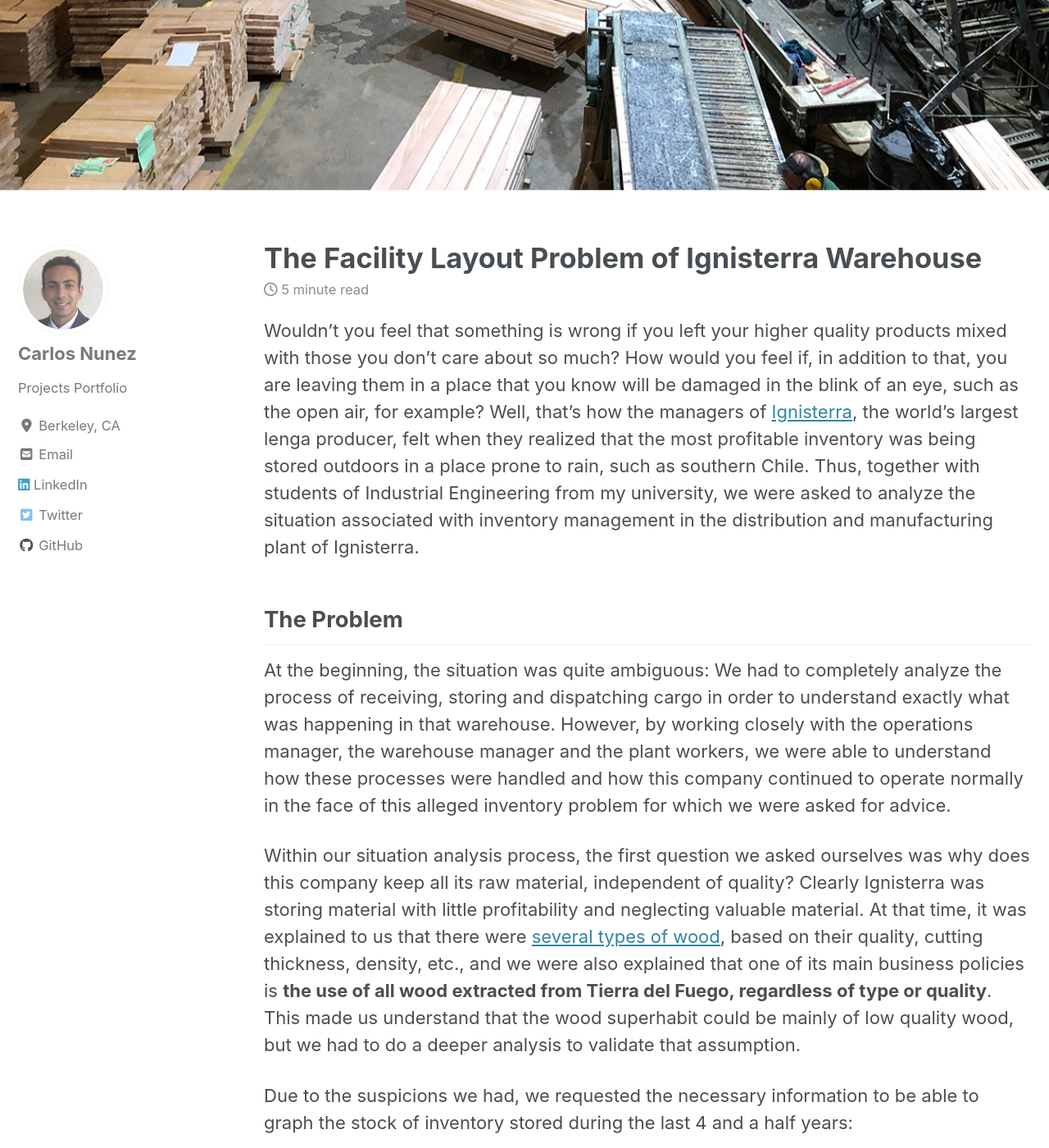
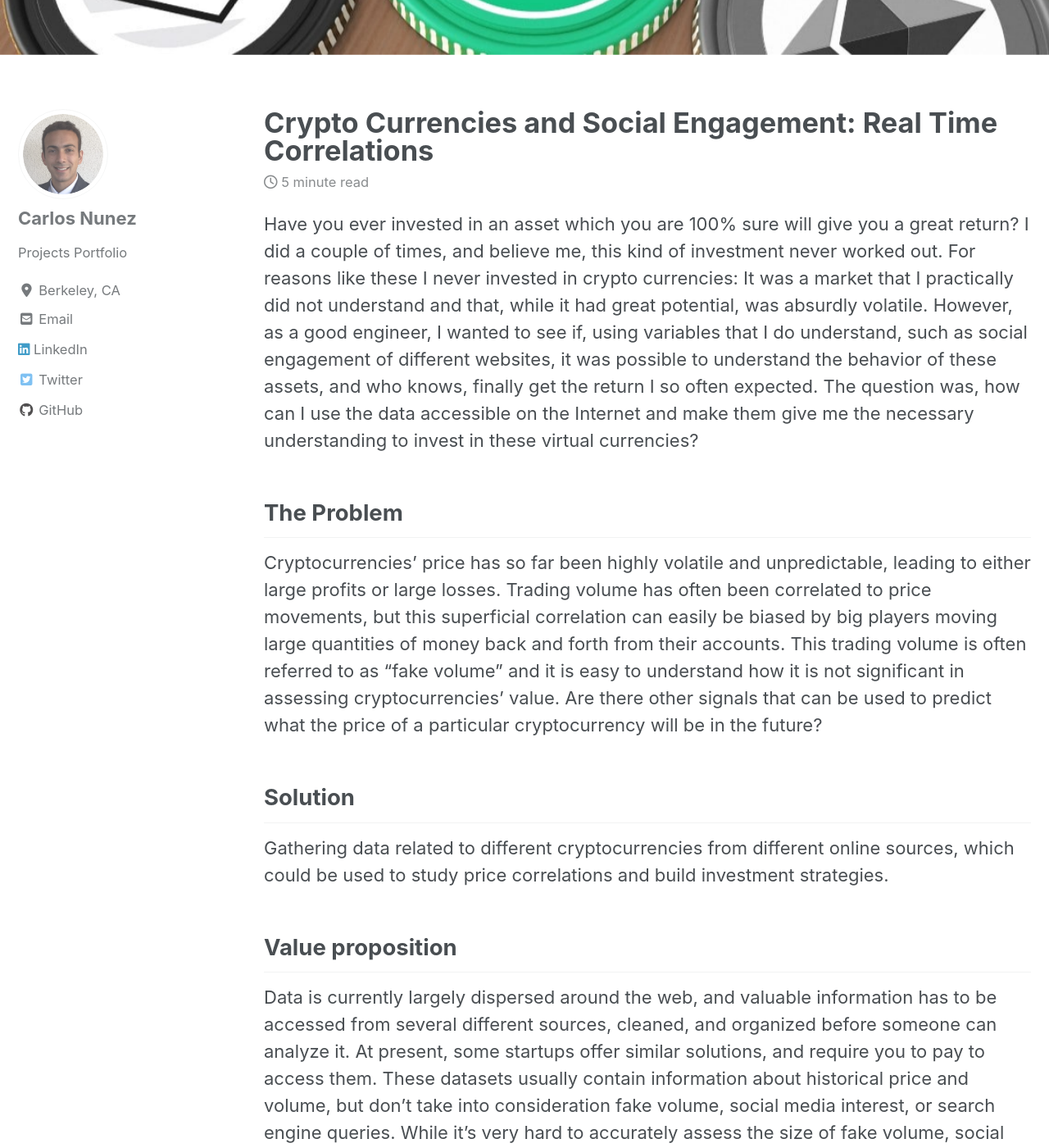
Before and after one commit to carlosnunezc94/carlosnunezc94.github.io, a Jekyll site: the page built from _posts/2015-11-20-ignisterra.md, in a window 1280 px wide and 1400 px high, scrolled down 696 px. Shown: the whole window at 82% size. Built offline with Jekyll 4.4.1, drawn with Linux system fonts in a browser that asks for light colours; cached includes are drawn as plain includes; nearby versions of some CDN libraries; some of the changed text lies outside the part shown.

Commit message:
'commit'

```diff
--- a/_posts/2015-11-20-ignisterra.md
+++ b/_posts/2015-11-20-ignisterra.md
@@ -1,49 +1,52 @@
 ---
-title: "The Facility Layout Problem of Ignisterra Warehouse"
-date: 2015-11-20
-tags: [Optimization, MILP , Warehouse Management]
-category: "Operations"
-excerpt: "Warehouse Management, Optimization, MILP"
+title: "Crypto Currencies and Social Engagement: Real Time Correlations"
+date: 2020-05-05
+tags: [Data Science, Business Intelligence, Visualization]
+category: "Data Science"
+excerpt: "Data Science, Data Engineering, SQL, AWS DBS, AWS EC2, Automation"
 classes: wide
 header:
-    image: "/images/ignisterra/ignisterra.jpg"
+    image: "/images/crypto/crypto.jpg"
 ---
 
-Wouldn't you feel that something is wrong if you left your higher quality products mixed with those you don't care about so much? How would you feel if, in addition to that, you are leaving them in a place that you know will be damaged in the blink of an eye, such as the open air, for example? Well, that's how the managers of [Ignisterra](https://www.ignisterra.com/en/), the world's largest lenga producer, felt when they realized that the most profitable inventory was being stored outdoors in a place prone to rain, such as southern Chile. Thus, together with students of Industrial Engineering from my university, we were asked to analyze the situation associated with inventory management in the distribution and manufacturing plant of Ignisterra.
+Have you ever invested in an asset which you are 100% sure will give you a great return? I did a couple of times, and believe me, this kind of investment never worked out. For reasons like these I never invested in crypto currencies: It was a market that I practically did not understand and that, while it had great potential, was absurdly volatile. However, as a good engineer, I wanted to see if, using variables that I do understand, such as social engagement of different websites, it was possible to understand the behavior of these assets, and who knows, finally get the return I so often expected. The question was, how can I use the data accessible on the Internet and make them give me the necessary understanding to invest in these virtual currencies?
 
 ## The Problem
 
-At the beginning, the situation was quite ambiguous: We had to completely analyze the process of receiving, storing and dispatching cargo in order to understand exactly what was happening in that warehouse. However, by working closely with the operations manager, the warehouse manager and the plant workers, we were able to understand how these processes were handled and how this company continued to operate normally in the face of this alleged inventory problem for which we were asked for advice.
+Cryptocurrencies’ price has so far been highly volatile and unpredictable, leading to either large profits or large losses. Trading volume has often been correlated to price movements, but this superficial correlation can easily be biased by big players moving large quantities of money back and forth from their accounts. This trading volume is often referred to as “fake volume” and it is easy to understand how it is not significant in assessing cryptocurrencies’ value. Are there other signals that can be used to predict what the price of a particular cryptocurrency will be in the future?
 
-Within our situation analysis process, the first question we asked ourselves was why does this company keep all its raw material, independent of quality? Clearly Ignisterra was storing material with little profitability and neglecting valuable material. At that time, it was explained to us that there were [several types of wood](https://www.ignisterra.com/wp-content/uploads/2019/07/Brochure_LENGA_LUMBER.pdf), based on their quality, cutting thickness, density, etc., and we were also explained that one of its main business policies is **the use of all wood extracted from Tierra del Fuego, regardless of type or quality**. This made us understand that the wood superhabit could be mainly of low quality wood, but we had to do a deeper analysis to validate that assumption.
+## Solution
 
-Due to the suspicions we had, we requested the necessary information to be able to graph the stock of inventory stored during the last 4 and a half years:
+Gathering data related to different cryptocurrencies from different online sources, which could be used to study price correlations and build investment strategies.
 
-![Stackplot Time Series: Stock of inventory per type of Wood per Year]({{ site.url }}{{ site.baseurl}}/images/ignisterra/StackPlot.png)
+## Value proposition
 
-Indeed, it can be seen that the company's inventory levels have continuously increased over the last 5 years, reaching a total inventory of **5796.12 cubic meters**. Of the total, **Standard** class wood is the wood with the largest presence in Ignisterra's warehouse, contributing **75.7%** of the final inventory. In second place is the **Economic** type of wood, with **10.9%**. This is a clear indication that regular or poor quality woods have had a higher arrival rate than their departure rate in recent years.
+Data is currently largely dispersed around the web, and valuable information has to be accessed from several different sources, cleaned, and organized before someone can analyze it. At present, some startups offer similar solutions, and require you to pay to access them. These datasets usually contain information about historical price and volume, but don’t take into consideration fake volume, social media interest, or search engine queries. While it’s very hard to accurately assess the size of fake volume, social engagement cover time might signal the existence of some red flags.
 
-If we add to the increase in inventory the fact that it is disorganized, with mixed woods independent of their visual quality, and considering that each order considers different types of wood, thicknesses and lengths, the problem intensifies exponentially. This has triggered increases in delivery times, mainly due to the lack of knowledge of the location of the requested woods.
+## Design and Architecture
 
-Although this generalized inventory disorder has had an impact on the operation, it does not impede the operation of the company in terms of remanufacturing the material. The following diagram summarizes the information gathered in our analysis:
+# Data Sources
 
-![Ishikawa Diagram]({{ site.url }}{{ site.baseurl }}/images/ignisterra/Fishbone_diagram.PNG)
+As previously mentioned, there is a lot of publicly available information online related to the cryptocurrency space. We decided to concentrate on the three main coins in terms of traded volume, namely Bitcoin, Ethereum, and XRP. We collected daily data from the following sources:
+- Reddit, using the PRAW API, and performing web scraping on redditmetrics.com (each crypto has its own subreddit, from which we get: number of posts per day, new subscribers, number of comments).
+- Wikipedia page views, using the mwviews API.
+- Cryptocompare API (historical aggregated prices across different exchanges).
+- Coin Metrics (economic data).
 
-## Problem Formulation
+Not all this data is available from the same starting date. As a common starting point, we picked January 1st, 2017, which will allow us to collect information before the explosion of the cryptocurrency bubble at the beginning of 2018.
 
-Due to Ignisterra's corporate culture, focusing our efforts on reducing inventory was a bad idea, as the company was already working on some proposals associated with the addition of new products to its portfolio, such as the production of biomass and the sale of firewood. That is why we focused on the second major cause of inventory disorder, which was the poor distribution of the area of the woods and consequently mixing them between areas.
+We also obtained data from Google Trends and Twitter but eventually decided not to incorporate them. For Google Trends, we run into a dependency problem when automating the web scraping, while for Twitter data every day we would have exceeded the daily rate limit.
 
-### Spatial Dimensions
+# Database Creation and Structure
 
-As can be seen in the layout shown below, the spatial dimensions of the problem are as follows:
+Considering the different data sources mentioned above, the first decision was where we would store all this data. Considering the different options available at local and cloud level, we decided to create a database instance in AWS DBS, mainly because of the power of integration with other AWS services, such as automation and execution of scripts in the cloud, and the convenient free offer from Amazon, among others.
+The second step was to connect this instance to MySQL Workbench, a visual tool that allows easy database manipulation, and with which Carlos had already worked in past projects. However, the tool was only useful for the creation of the schema/tables to be used, since all the data loading and row modification was developed in python using the pymysql module.
+
+That said, the table used for this project is the following:
 
 <p align="center">
-<img src="{{ site.url }}{{ site.baseurl }}/images/ignisterra/Layout_Company.PNG" alt="Company_Layout">
+<img src="{{ site.url }}{{ site.baseurl }}/images/crypto/database.JPG" alt="Daily Table">
 </p>
-
-- Factory interior: 625.5 square meters.
-- Exterior of the factory with roofed space: 864 square meters.
-- Outside the factory without roofed space: 2698 square meters, of which 144 square meters will be considered within the scope of the problem.
 
 ### Objectives & performance measures
 
--- /dev/null
+++ b/_posts/2020-05-05-crypto-data.md
@@ -0,0 +1,118 @@
+---
+title: "The Facility Layout Problem of Ignisterra Warehouse"
+date: 2015-11-20
+tags: [Optimization, MILP , Warehouse Management]
+category: "Operations"
+excerpt: "Warehouse Management, Optimization, MILP"
+classes: wide
+header:
+    image: "/images/ignisterra/ignisterra.jpg"
+---
+
+Wouldn't you feel that something is wrong if you left your higher quality products mixed with those you don't care about so much? How would you feel if, in addition to that, you are leaving them in a place that you know will be damaged in the blink of an eye, such as the open air, for example? Well, that's how the managers of [Ignisterra](https://www.ignisterra.com/en/), the world's largest lenga producer, felt when they realized that the most profitable inventory was being stored outdoors in a place prone to rain, such as southern Chile. Thus, together with students of Industrial Engineering from my university, we were asked to analyze the situation associated with inventory management in the distribution and manufacturing plant of Ignisterra.
+
+## The Problem
+
+At the beginning, the situation was quite ambiguous: We had to completely analyze the process of receiving, storing and dispatching cargo in order to understand exactly what was happening in that warehouse. However, by working closely with the operations manager, the warehouse manager and the plant workers, we were able to understand how these processes were handled and how this company continued to operate normally in the face of this alleged inventory problem for which we were asked for advice.
+
+Within our situation analysis process, the first question we asked ourselves was why does this company keep all its raw material, independent of quality? Clearly Ignisterra was storing material with little profitability and neglecting valuable material. At that time, it was explained to us that there were [several types of wood](https://www.ignisterra.com/wp-content/uploads/2019/07/Brochure_LENGA_LUMBER.pdf), based on their quality, cutting thickness, density, etc., and we were also explained that one of its main business policies is **the use of all wood extracted from Tierra del Fuego, regardless of type or quality**. This made us understand that the wood superhabit could be mainly of low quality wood, but we had to do a deeper analysis to validate that assumption.
+
+Due to the suspicions we had, we requested the necessary information to be able to graph the stock of inventory stored during the last 4 and a half years:
+
+![Stackplot Time Series: Stock of inventory per type of Wood per Year]({{ site.url }}{{ site.baseurl}}/images/ignisterra/StackPlot.png)
+
+Indeed, it can be seen that the company's inventory levels have continuously increased over the last 5 years, reaching a total inventory of **5796.12 cubic meters**. Of the total, **Standard** class wood is the wood with the largest presence in Ignisterra's warehouse, contributing **75.7%** of the final inventory. In second place is the **Economic** type of wood, with **10.9%**. This is a clear indication that regular or poor quality woods have had a higher arrival rate than their departure rate in recent years.
+
+If we add to the increase in inventory the fact that it is disorganized, with mixed woods independent of their visual quality, and considering that each order considers different types of wood, thicknesses and lengths, the problem intensifies exponentially. This has triggered increases in delivery times, mainly due to the lack of knowledge of the location of the requested woods.
+
+Although this generalized inventory disorder has had an impact on the operation, it does not impede the operation of the company in terms of remanufacturing the material. The following diagram summarizes the information gathered in our analysis:
+
+![Ishikawa Diagram]({{ site.url }}{{ site.baseurl }}/images/ignisterra/Fishbone_diagram.PNG)
+
+## Problem Formulation
+
+Due to Ignisterra's corporate culture, focusing our efforts on reducing inventory was a bad idea, as the company was already working on some proposals associated with the addition of new products to its portfolio, such as the production of biomass and the sale of firewood. That is why we focused on the second major cause of inventory disorder, which was the poor distribution of the area of the woods and consequently mixing them between areas.
+
+### Spatial Dimensions
+
+As can be seen in the layout shown below, the spatial dimensions of the problem are as follows:
+
+<p align="center">
+<img src="{{ site.url }}{{ site.baseurl }}/images/ignisterra/Layout_Company.PNG" alt="Company_Layout">
+</p>
+
+- Factory interior: 625.5 square meters.
+- Exterior of the factory with roofed space: 864 square meters.
+- Outside the factory without roofed space: 2698 square meters, of which 144 square meters will be considered within the scope of the problem.
+
+### Objectives & performance measures
+
+In order to maintain a layout that allows the fuel to be used by the storage machinery to be reduced, the different types of wood will be distributed in such a way as to **minimize the total distance traveled by these machines considering a fixed rotation level for each one of them**.
+
+### Assumptions & Constraints
+
+The most relevant assumptions and restrictions of the problem presented are the following:
+
+- Only a maximum of 4 cubic meters of wood can be placed per square meter.
+- The woods of first selection, prime, color and selected must be indoors.
+- Standard and economy woods can be outdoors (without a roof).
+- All pallets made of wood of the same quality will be considered equal, regardless of their thickness and width.
+- There are two storage areas: wood for internal consumption will be stored inside the sawmill, while wood for export will be stored in the exterior sheds. That said, the wood for export is as follows: First selection, select, select color and prime (70% of the total prime wood). On the other hand, the woods of internal consumption are the following: Standard, color and prime (30% of total prime).
+- Twenty-one areas have been defined for the location of wood in the sawmill, which have different sizes. However, each area can only be occupied by one type of wood.
+
+### Formulation
+
+The formulation of the problem, after the relevant research, is as follows:
+
+#### Variables
+
+<img src="{{ site.url }}{{ site.baseurl }}/images/ignisterra/Variables.gif" alt="Variables"> 1 if lumber i takes position j within the sawmill, and 0 if this is not the case.
+
+#### Objective Function:
+
+<p align="center">
+<img src="{{ site.url }}{{ site.baseurl }}/images/ignisterra/Objective_Function.gif" alt="Objective Function">
+</p>
+
+We seek to minimize the total distance traveled by the loading machinery of the warehouse given a level of rotation of each wood.
+
+#### Constraints:
+
+<p align="center">
+<img src="{{ site.url }}{{ site.baseurl }}/images/ignisterra/Constraint_1.gif" alt="Constraint_1">
+</p>
+
+The number of spaces dedicated to a type of wood must satisfy the amount of existing stock of that type of wood.
+
+<p align="center">
+<img src="{{ site.url }}{{ site.baseurl }}/images/ignisterra/Constraint_2.gif" alt="Constraint_2">
+</p>
+
+Only one type of wood can be assigned to each space.
+
+#### Parameters
+<p></p>
+
+<img src="{{ site.url }}{{ site.baseurl }}/images/ignisterra/Turnover.gif" alt="Turnover"> Rotability of wood type i (Dimensionless).
+
+<img src="{{ site.url }}{{ site.baseurl }}/images/ignisterra/Distance.gif" alt="Distance"> Distance between storage site j and loading/unloading site. Manhattan distance (meters).
+
+<img src="{{ site.url }}{{ site.baseurl }}/images/ignisterra/Space.gif" alt="Space"> Authorized storage space in box/location j (cubic meters).
+
+<img src="{{ site.url }}{{ site.baseurl }}/images/ignisterra/Stock.gif" alt="Stock"> Space needed to store all type i wood (cubic meters).
+
+## Results & Impact
+
+By solving the problem formulated above, we obtain the following distribution of woods within the warehouse:
+
+<p align="center">
+<img src="{{ site.url }}{{ site.baseurl }}/images/ignisterra/Optimized_Solution.PNG" alt="Optimal">
+</p>
+
+The impact of our solution becomes evident when calculating the distance travelled by the forklifts considering the loading and unloading of wood in the year 2014. By making this comparison with the current layout versus the optimal one, we can appreciate that the distances traveled by the cranes are 5.5% less with the optimal distribution, which leads to substantial savings in fuel for the company, not to mention the increase in the company's load dispatch capacity.
+
+## Next Steps
+
+- Sensitibity Analysis.
+- Implementation Plan.
+- Procedures to maintain the layout.
```
Also changed, not shown: images/crypto/crypto.jpg (added), images/crypto/database.JPG (added).
